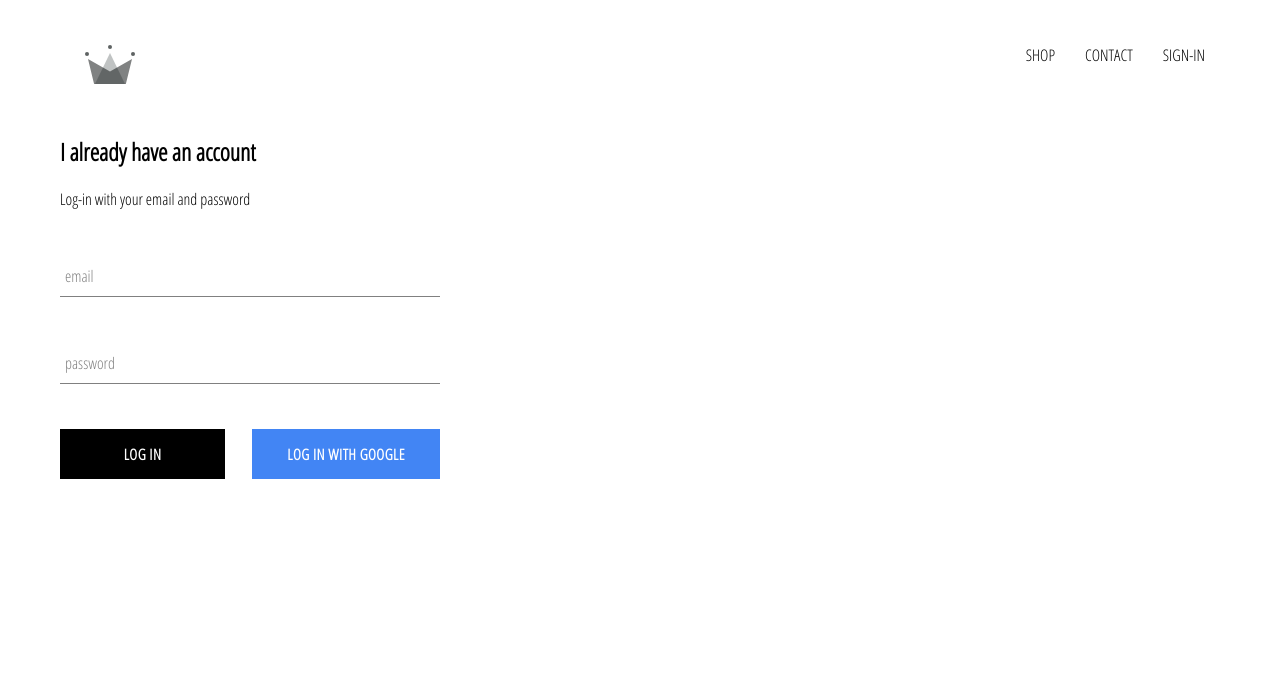
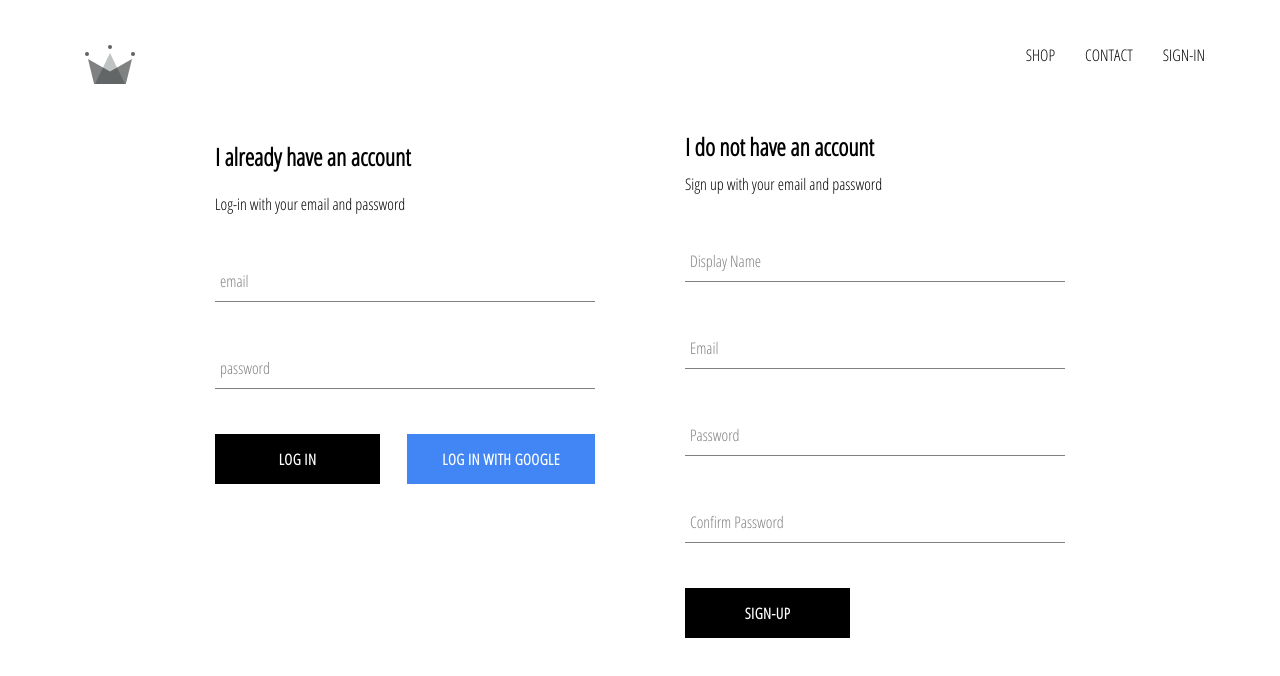
Before and after one commit to quantumomid/clothingStore, a React (Create React App) app in the folder clothing-store/: page /signin in a window 1280 px wide. Shown: the top 676 px of the page. Built offline with nearby package versions, Linux system fonts and the light colour scheme; no server answers; a web font is replaced by a local one.

Commit message:
added Register component to allow users to sign up with their email and password instead of through a Gmail account

```diff
--- /dev/null
+++ b/clothing-store/src/components/register/Register.js
@@ -0,0 +1,88 @@
+import React from 'react';
+import './Register.scss'
+import FormInput from '../form-input/FormInput';
+import CustomButton from '../custom-button/CustomButton';
+import { auth, createUserProfileDocument } from '../../firebase/firebase.utils';
+
+export default class Register extends React.Component{
+    constructor(){
+        super()
+        this.state={
+            displayName: '',
+            email: '',
+            password: '',
+            confirmPassword: ''
+        }
+    }
+    handleChange = (event) => {
+        const {name, value} = event.target
+        this.setState({[name]: value})
+    }
+    handleSubmit = async (event) => {
+        event.preventDefault()
+
+        const {displayName, email, password, confirmPassword} = this.state
+
+        if(password !== confirmPassword){
+            alert("Passwords dont match!")
+            return
+        }
+
+        try {
+            const { user } = await auth.createUserWithEmailAndPassword(email, password)
+            await createUserProfileDocument(user, { displayName })
+            this.setState({
+                displayName: '',
+                email: '',
+                password: '',
+                confirmPassword: ''
+            })
+        } catch (error) {
+            console.log(error)
+        }
+    }
+    render(){
+        const {displayName, email, password, confirmPassword} = this.state
+        return(
+            <div className="sign-up">
+                <h2 className="title">I do not have an account</h2>
+                <span>Sign up with your email and password</span>
+                <form className="sign-up-form" onSubmit={this.handleSubmit}>
+                    <FormInput
+                        type="text"
+                        name="displayName"
+                        value={displayName}
+                        onChange={this.handleChange}
+                        label="Display Name"
+                        required
+                    />
+                    <FormInput
+                        type="email"
+                        name="email"
+                        value={email}
+                        onChange={this.handleChange}
+                        label="Email"
+                        required
+                    />
+                    <FormInput
+                        type="password"
+                        name="password"
+                        value={password}
+                        onChange={this.handleChange}
+                        label="Password"
+                        required
+                    />
+                    <FormInput
+                        type="password"
+                        name="confirmPassword"
+                        value={confirmPassword}
+                        onChange={this.handleChange}
+                        label="Confirm Password"
+                        required
+                    />
+                    <CustomButton type="submit">SIGN-UP</CustomButton>
+                </form>
+            </div>
+        )
+    }
+}
--- /dev/null
+++ b/clothing-store/src/components/register/Register.scss
@@ -0,0 +1,9 @@
+.sign-up{
+    display: flex;
+    flex-direction: column;
+    width: 380px;
+
+    .title{
+        margin: 10px 0;
+    }
+}
--- a/clothing-store/src/pages/sign-in/SignIn.js
+++ b/clothing-store/src/pages/sign-in/SignIn.js
@@ -1,10 +1,12 @@
 import './SignIn.scss'
 import Login from '../../components/login/Login'
+import Register from '../../components/register/Register'
 
 export default function SignIn(){
     return (
         <div className="sign-in">
             <Login />
+            <Register />
         </div>
     )
 }
--- a/clothing-store/src/pages/sign-in/SignIn.scss
+++ b/clothing-store/src/pages/sign-in/SignIn.scss
@@ -0,0 +1,6 @@
+.sign-in{
+    width: 850px;
+    display: flex;
+    justify-content: space-between;
+    margin: 30px auto;
+}
```
